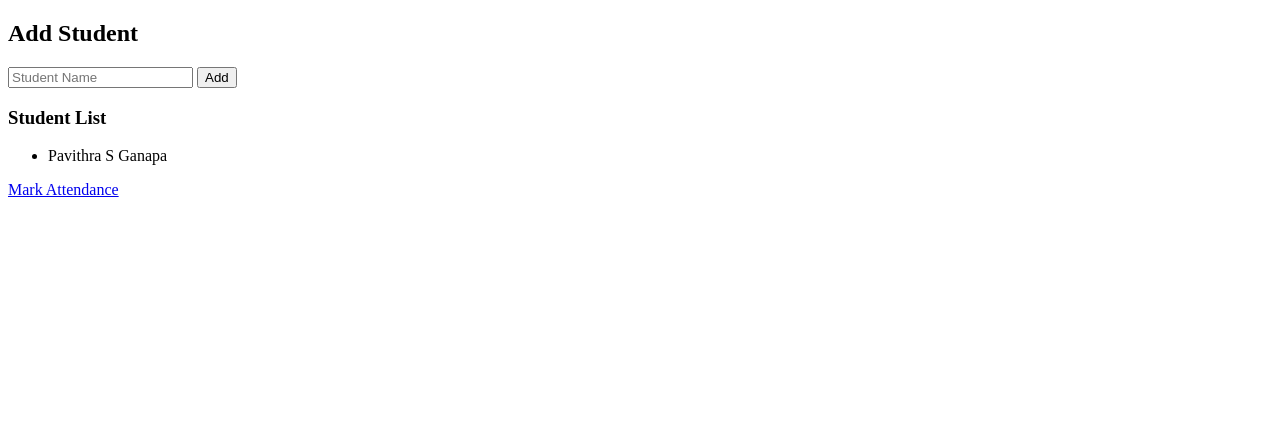
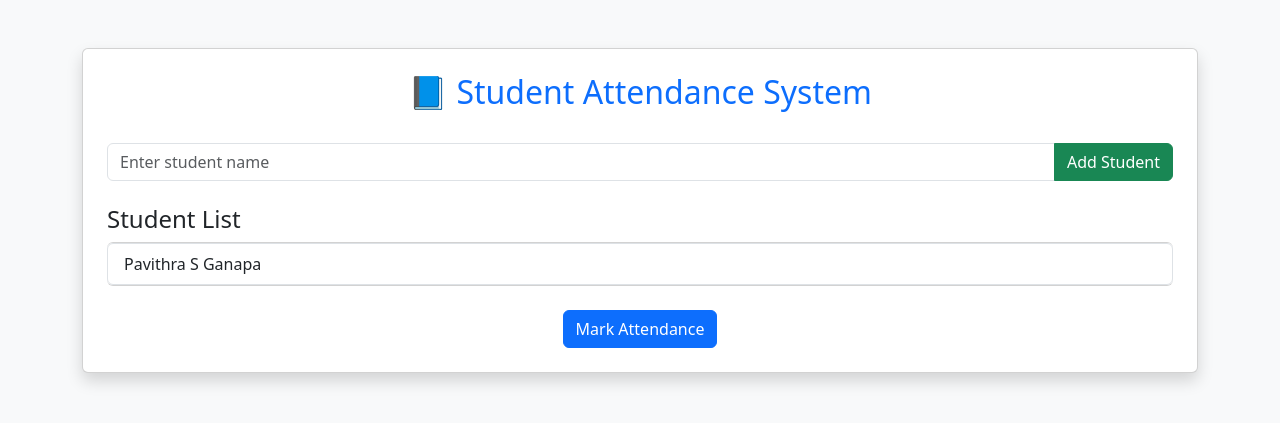
Before and after one commit to Pavithrasganapa/online-attendance-system, a Flask app: page / in a window 1280 px wide. Shown: the top 423 px of the page. Run offline with Flask 3, Linux system fonts and the light colour scheme; data comes from the database, SQL or seed files in the repository.

Commit message:
Add files via upload

```diff
--- a/templates/index.html
+++ b/templates/index.html
@@ -1,25 +1,37 @@
 <!DOCTYPE html>
 <html>
 <head>
-<title>Students</title>
+  <title>Attendance System</title>
+  <link href="https://cdn.jsdelivr.net/npm/bootstrap@5.3.0/dist/css/bootstrap.min.css" rel="stylesheet">
 </head>
-<body>
 
-<h2>Add Student</h2>
+<body class="bg-light">
 
-<form method="POST">
-  <input name="name" placeholder="Student Name" required>
-  <button>Add</button>
-</form>
+<div class="container mt-5">
+  <div class="card shadow p-4">
 
-<h3>Student List</h3>
-<ul>
-  {% for s in students %}
-    <li>{{ s[1] }}</li>
-  {% endfor %}
-</ul>
+    <h2 class="text-center text-primary">📘 Student Attendance System</h2>
 
-<a href="/mark">Mark Attendance</a>
+    <form method="POST" class="mt-4">
+      <div class="input-group">
+        <input name="name" class="form-control" placeholder="Enter student name" required>
+        <button class="btn btn-success">Add Student</button>
+      </div>
+    </form>
+
+    <h4 class="mt-4">Student List</h4>
+    <ul class="list-group">
+      {% for s in students %}
+        <li class="list-group-item">{{ s[1] }}</li>
+      {% endfor %}
+    </ul>
+
+    <div class="text-center mt-4">
+      <a href="/mark" class="btn btn-primary">Mark Attendance</a>
+    </div>
+
+  </div>
+</div>
 
 </body>
 </html>
```
Also changed, not shown: templates/mark.html (+22 -7 lines), templates/report.html (+20 -7 lines).
